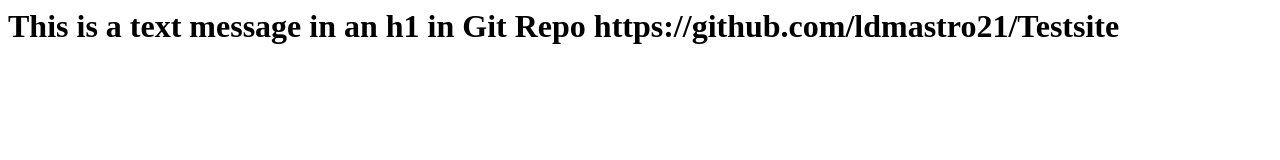
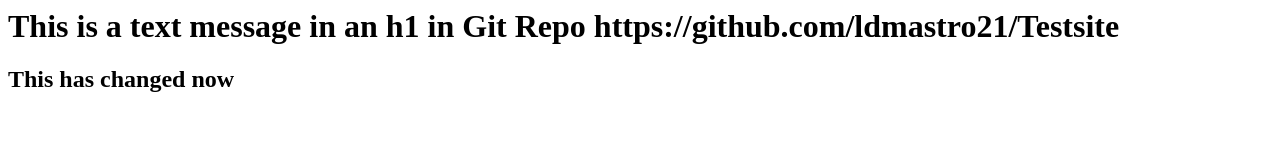
Before and after one commit to ldmastro21/Testsite, a plain HTML site: page index.html in a window 1280 px wide. Drawn offline with Linux system fonts and the light colour scheme.

Commit message:
changed index in Plesk

```diff
--- a/index.html
+++ b/index.html
@@ -1 +1,2 @@
 <h1>This is a text message in an h1 in Git Repo https://github.com/ldmastro21/Testsite</h1>
+<h2>This has changed now</h2>
```
